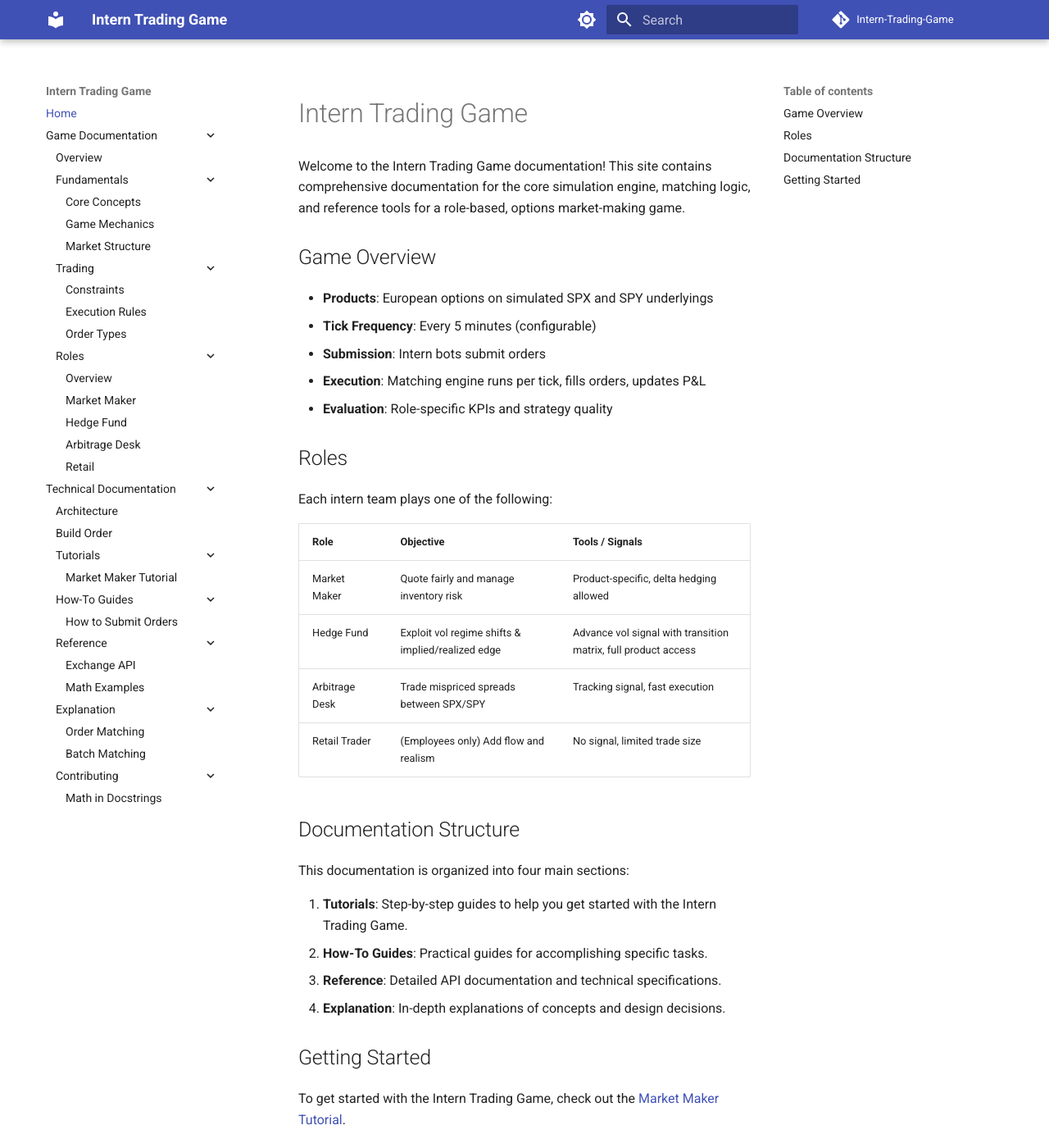
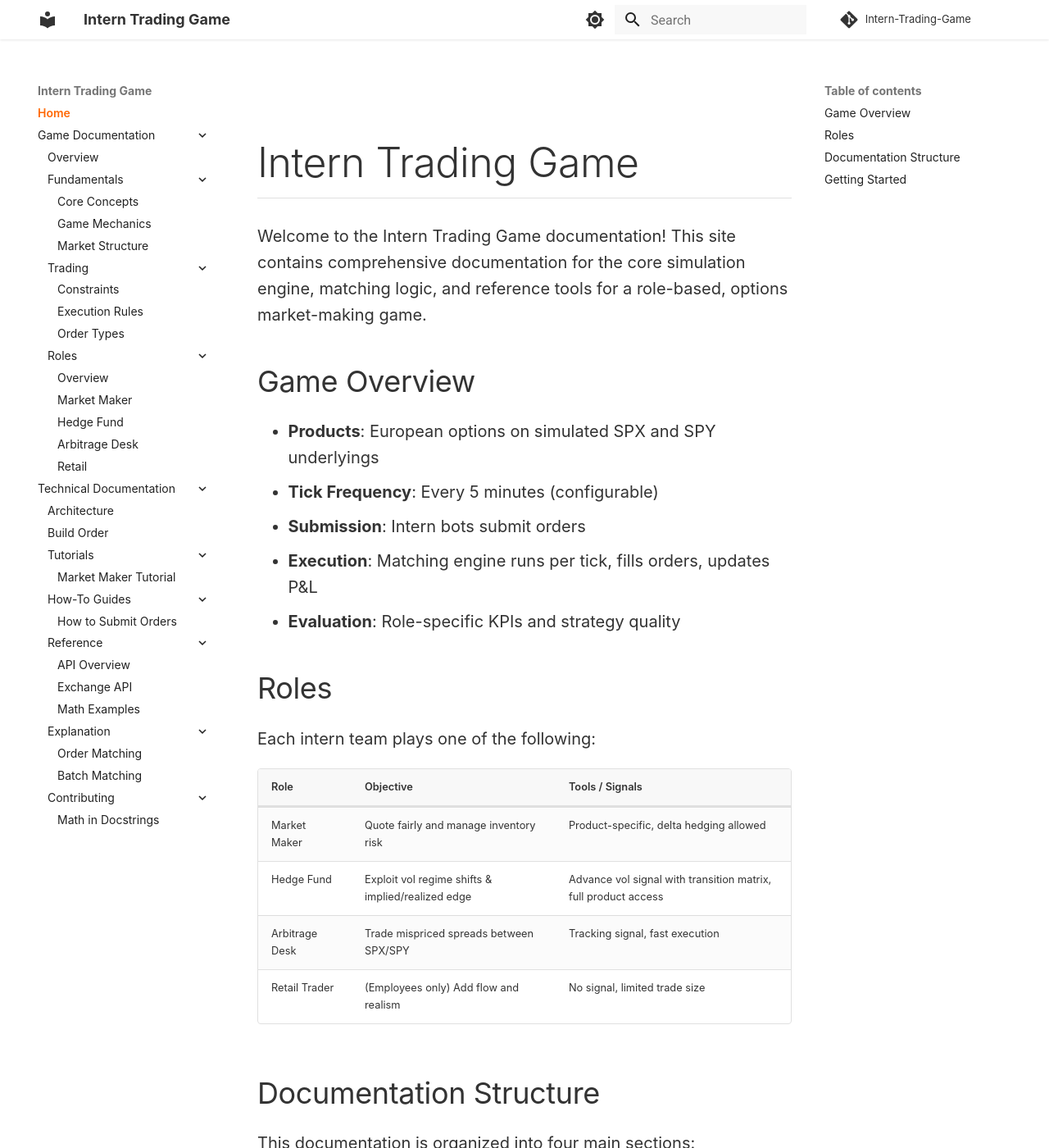
Before and after one commit to elinsky/Intern-Trading-Game, an MkDocs documentation site: the page built from docs/index.md, in a window 1280 px wide and 1400 px high. Shown: the whole window at 82% size. Built offline with MkDocs 1.6.1 and Material for MkDocs 9.7.7, drawn with Linux system fonts in a browser that asks for light colours; comment, search, counter and statistics services are not loaded.

Commit message:
docs: Redesign documentation theme with custom styling
  - Add custom CSS with orange accent colors and technical aesthetic
  - Update MkDocs theme from indigo to white/orange palette
  - Create API reference page with styled component cards
  - Implement centered layout with narrower sidebars for better readability
  - Add table styling with alternating rows and clean borders
  - Remove Material shadows for cleaner appearance

```diff
--- a/docs/stylesheets/extra.css
+++ b/docs/stylesheets/extra.css
@@ -1,89 +1,218 @@
-/* Optimize for laptop screens - use available space effectively */
+/* Custom theme for Intern Trading Game documentation */
 
-/* Main content area - optimized for typical laptop screens (1366px - 1920px) */
-.md-content {
-    max-width: calc(100% - 4rem);  /* Use full width minus padding */
+/* Color Variables */
+:root {
+    --doc-orange: #FF6600;
+    --doc-orange-light: #FFA500;
+    --doc-blue: #0066CC;
+    --doc-blue-dark: #003d7a;
+    --doc-gray-dark: #333333;
+    --doc-gray-medium: #666666;
+    --doc-gray-light: #F8F8F8;
+    --doc-border: #E0E0E0;
 }
 
-/* Ensure consistent width across all components */
-.md-header__inner,
-.md-tabs__list,
-.md-footer-meta__inner,
-.md-footer-nav__inner,
-.md-grid {
-    max-width: calc(100% - 4rem);
+/* Override Material theme colors */
+[data-md-color-scheme="default"] {
+    --md-primary-fg-color: #FFFFFF;
+    --md-primary-bg-color: var(--doc-gray-dark);
+    --md-accent-fg-color: var(--doc-orange);
+    --md-accent-fg-color--transparent: rgba(255, 102, 0, 0.1);
 }
 
-/* For smaller laptops (around 1366px wide) */
-@media screen and (min-width: 1220px) and (max-width: 1400px) {
-    .md-content {
-        max-width: 1200px;  /* Comfortable reading width */
+/* Typography */
+body {
+    font-family: -apple-system, BlinkMacSystemFont, "Segoe UI", "Helvetica Neue", Arial, sans-serif;
+}
+
+.md-typeset {
+    font-size: 1rem;  /* 16px base like doc */
+    line-height: 1.6;
+    color: var(--doc-gray-dark);
+}
+
+/* Headers with doc styling */
+.md-typeset h1 {
+    font-weight: 300;
+    font-size: 2.5rem;
+    margin: 2rem 0 1.5rem;
+    color: var(--doc-gray-dark);
+    border-bottom: 1px solid var(--doc-border);
+    padding-bottom: 0.5rem;
+}
+
+.md-typeset h2 {
+    font-weight: 400;
+    font-size: 1.8rem;
+    margin: 2rem 0 1rem;
+    color: var(--doc-gray-dark);
+}
+
+.md-typeset h3 {
+    font-weight: 500;
+    font-size: 1.3rem;
+    margin: 1.5rem 0 0.8rem;
+    color: var(--doc-gray-dark);
+}
+
+/* Content area - doc-like centered layout */
+.md-content {
+    max-width: 1200px;
+    margin: 0 auto;
+}
+
+.md-content__inner {
+    margin: 0 2rem;
+    padding: 2rem 0;
+}
+
+/* Narrower sidebars like doc */
+@media screen and (min-width: 76.25em) {
+    .md-sidebar--primary {
+        width: 13rem;
     }
 
-    /* Adjust code blocks to use more space */
-    .highlight {
-        margin: 0 -1rem;  /* Extend code blocks slightly */
+    .md-sidebar--secondary {
+        width: 13rem;
+    }
+
+    /* Center content between sidebars */
+    .md-content__inner {
+        margin-left: 3rem;
+        margin-right: 3rem;
+        max-width: 850px;
     }
 }
 
-/* For standard laptops (1440px - 1600px) */
-@media screen and (min-width: 1400px) and (max-width: 1700px) {
-    .md-content {
-        max-width: 1320px;  /* Use most of the screen */
-    }
+/* Navigation styling - doc orange accents */
+.md-nav__link--active,
+.md-nav__link:active,
+.md-nav__link:hover {
+    color: var(--doc-orange);
 }
 
-/* For larger laptops/external monitors */
-@media screen and (min-width: 1700px) {
-    .md-content {
-        max-width: 1500px;  /* Cap at readable width */
-    }
+.md-nav__item .md-nav__link--active {
+    font-weight: 600;
+    color: var(--doc-orange);
 }
 
-/* Make code blocks and tables use full content width */
-.md-typeset .highlight,
-.md-typeset table:not([class]) {
-    max-width: 100%;
+/* Code blocks - doc style */
+.md-typeset pre {
+    background-color: var(--doc-gray-light);
+    border: 1px solid var(--doc-border);
+    border-radius: 4px;
 }
 
-/* Optimize navigation sidebar for laptops */
-@media screen and (min-width: 76.25em) {
-    .md-sidebar--primary {
-        width: 15rem;  /* Slightly wider navigation */
-    }
-
-    .md-sidebar--secondary {
-        width: 15rem;  /* Match TOC width */
-    }
-
-    /* Adjust content margins for wider sidebars */
-    .md-content__inner {
-        margin-left: 1rem;
-        margin-right: 1rem;
-    }
+.md-typeset code {
+    background-color: var(--doc-gray-light);
+    color: var(--doc-gray-dark);
+    padding: 0.1rem 0.3rem;
+    border-radius: 3px;
+    font-size: 0.875rem;
 }
 
-/* Better spacing for content elements */
-.md-typeset {
-    font-size: 0.8rem;  /* Slightly smaller for more content */
-    line-height: 1.6;
+/* Tables - doc style with alternating rows */
+.md-typeset table:not([class]) {
+    border: 1px solid var(--doc-border);
+    border-radius: 4px;
+    overflow: hidden;
 }
 
-.md-typeset h1 {
-    margin: 1rem 0 1.5rem;
+.md-typeset table:not([class]) th {
+    background-color: var(--doc-gray-light);
+    font-weight: 600;
+    color: var(--doc-gray-dark);
+    border-bottom: 2px solid var(--doc-border);
 }
 
-.md-typeset h2 {
-    margin: 1.5rem 0 1rem;
+.md-typeset table:not([class]) tbody tr:nth-child(odd) {
+    background-color: rgba(248, 248, 248, 0.5);
 }
 
-/* Optimize tables for data display */
-.md-typeset table {
-    font-size: 0.75rem;  /* Smaller tables to fit more data */
+/* API Reference boxes - doc style */
+.md-typeset .admonition {
+    border: 1px solid var(--doc-border);
+    border-radius: 4px;
+    box-shadow: none;
+    margin: 1.5rem 0;
 }
 
-/* Make admonitions more compact */
-.md-typeset .admonition,
-.md-typeset details {
-    font-size: 0.75rem;
+.md-typeset .admonition-title {
+    background-color: var(--doc-gray-light);
+    border-bottom: 1px solid var(--doc-border);
+    color: var(--doc-gray-dark);
+    font-weight: 600;
 }
+
+/* Links - doc blue with orange hover */
+.md-typeset a {
+    color: var(--doc-blue);
+    text-decoration: none;
+}
+
+.md-typeset a:hover {
+    color: var(--doc-orange);
+    text-decoration: underline;
+}
+
+/* Header/nav bar - clean white like doc */
+.md-header {
+    background-color: #FFFFFF;
+    color: var(--doc-gray-dark);
+    box-shadow: 0 1px 3px rgba(0,0,0,0.1);
+}
+
+.md-header__title {
+    color: var(--doc-gray-dark);
+}
+
+/* Search - doc style */
+.md-search__input {
+    background-color: var(--doc-gray-light);
+    color: var(--doc-gray-dark);
+}
+
+/* Parameter/attribute lists - doc style */
+.md-typeset dl dt {
+    font-weight: 600;
+    color: var(--doc-gray-dark);
+    font-family: monospace;
+    background-color: var(--doc-gray-light);
+    padding: 0.3rem 0.5rem;
+    border-radius: 3px;
+    margin-bottom: 0.5rem;
+}
+
+/* Custom class for API reference cards */
+.doc-api-card {
+    border: 1px solid var(--doc-border);
+    border-radius: 4px;
+    padding: 1.5rem;
+    margin: 1.5rem 0;
+    background-color: #FFFFFF;
+}
+
+.doc-api-card h3 {
+    margin-top: 0;
+    color: var(--doc-orange);
+}
+
+/* Remove Material shadows for cleaner look */
+.md-sidebar__scrollwrap,
+.md-content__inner,
+.md-search__output {
+    box-shadow: none;
+}
+
+/* Buttons - doc style */
+.md-button {
+    background-color: var(--doc-orange);
+    color: white;
+    border: none;
+    border-radius: 4px;
+    font-weight: 500;
+}
+
+.md-button:hover {
+    background-color: var(--doc-orange-light);
+}
--- a/mkdocs.yml
+++ b/mkdocs.yml
@@ -16,17 +16,15 @@ theme:
     - search.highlight
     - search.share
   palette:
-    - media: "(prefers-color-scheme: light)"
-      scheme: default
-      primary: indigo
-      accent: indigo
+    - scheme: default
+      primary: white
+      accent: orange
       toggle:
         icon: material/brightness-7
         name: Switch to dark mode
-    - media: "(prefers-color-scheme: dark)"
-      scheme: slate
-      primary: indigo
-      accent: indigo
+    - scheme: slate
+      primary: grey
+      accent: orange
       toggle:
         icon: material/brightness-4
         name: Switch to light mode
@@ -98,6 +96,7 @@ nav:
       - How-To Guides:
           - How to Submit Orders: technical/how-to/how-to-submit-orders.md
       - Reference:
+          - API Overview: technical/reference/api-overview.md
           - Exchange API: technical/reference/exchange-api.md
           - Math Examples: technical/reference/math-examples.md
       - Explanation:
```
Also changed, not shown: docs/technical/reference/api-overview.md (added, +252 -0 lines).
